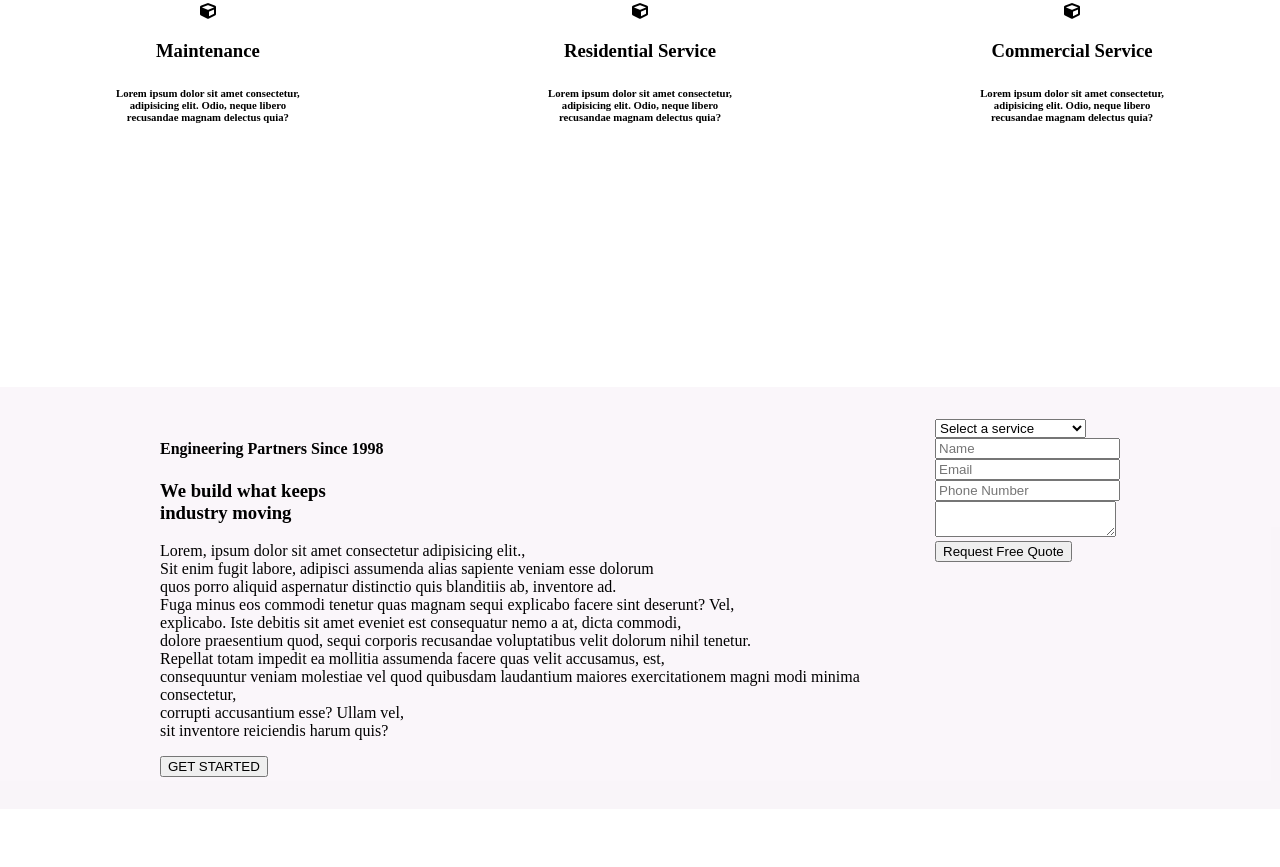
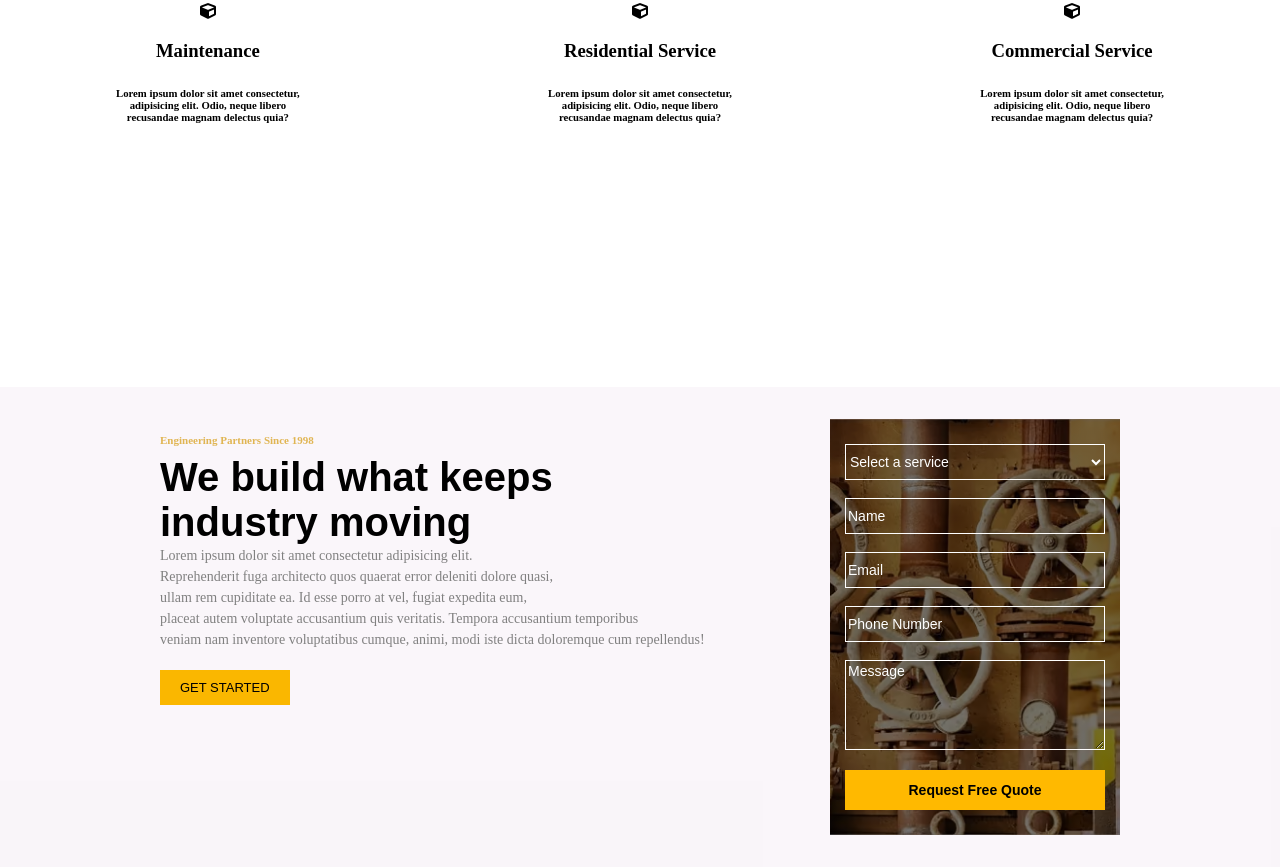
Before and after one commit to tclassic28/htmlcss, a plain HTML site: page index.html in a window 1280 px wide. Shown: the part 998-1865 px from the top of the page. Before the commit the page ends 1807 px from the top, so only its background shows below. Drawn offline with Linux system fonts and the light colour scheme.

Commit message:
now edit

```diff
--- a/index.html
+++ b/index.html
@@ -51,7 +51,7 @@
         <div>
             <h4>Engineering Partners Since 1998</h4>
             <h3>We build what keeps<br> industry moving</h3>
-            <p>Lorem, ipsum dolor sit amet consectetur adipisicing elit.,<br> Sit enim fugit labore, adipisci assumenda alias sapiente veniam esse dolorum<br> quos porro aliquid aspernatur distinctio quis blanditiis ab, inventore ad.<br> Fuga minus eos commodi tenetur quas magnam sequi explicabo facere sint deserunt? Vel,<br> explicabo. Iste debitis sit amet eveniet est consequatur nemo a at, dicta commodi,<br> dolore praesentium quod, sequi corporis recusandae voluptatibus velit dolorum nihil tenetur.<br> Repellat totam impedit ea mollitia assumenda facere quas velit accusamus, est,<br> consequuntur veniam molestiae vel quod quibusdam laudantium maiores exercitationem magni modi minima consectetur,<br> corrupti accusantium esse? Ullam vel,<br> sit inventore reiciendis harum quis?
+            <p>Lorem ipsum dolor sit amet consectetur adipisicing elit.<br> Reprehenderit fuga architecto quos quaerat error deleniti dolore quasi,<br> ullam rem cupiditate ea. Id esse porro at vel, fugiat expedita eum,<br> placeat autem voluptate accusantium quis veritatis. Tempora accusantium temporibus<br> veniam nam inventore voluptatibus cumque, animi, modi iste dicta doloremque cum repellendus!
             </p>
             <button>GET STARTED</button>
         </div>
@@ -67,7 +67,7 @@
                 <input type="text" placeholder="Name"> <br>
                 <input type="email" placeholder="Email"> <br>
                 <input type="text" placeholder="Phone Number"> <br>
-                <textarea name="" id=""></textarea> <br>
+                <textarea placeholder="Message"></textarea> <br>
                 <button type="Submit">Request Free Quote</button>
             </form>
         </div>
--- /dev/null
+++ b/main.css
@@ -0,0 +1,155 @@
+
+* {
+    margin: 0;
+    padding: 0;
+    box-sizing: border-box;
+}
+
+html,
+body {
+    width: 100%;
+    min-height: 100%;
+}
+
+
+.hello {
+    font-size: 9px;
+    font-weight: 600;
+    color: #ffffff;
+    cursor: pointer;
+    border-bottom: 1px solid #6557ff;
+    padding-bottom: 5px;
+}
+
+
+.main-body {
+    min-height: 100vh;
+    font-family: Arial, Helvetica, sans-serif;
+    color: #ffffff;
+    background-image:
+        linear-gradient(
+            rgba(0, 0, 0, 0.72),
+            rgba(0, 0, 0, 0.72)
+        ),
+        url("bannerg.avif");
+    background-size: cover;
+    background-position: center;
+    background-repeat: no-repeat;
+}
+
+.navbar {
+    width: 100%;
+    height: 60px;
+    padding: 0 5%;
+    display: flex;
+    align-items: center;
+    justify-content: space-between;
+}
+
+.logo {
+    width: 70px;
+    height: auto;
+    object-fit: contain;
+}
+
+.navbar ul {
+    list-style: none;
+    display: flex;
+    align-items: center;
+    gap: 28px;
+}
+
+.navbar ul li,
+.hello {
+    font-size: 9px;
+    font-weight: 600;
+    color: #ffffff;
+    cursor: pointer;
+}
+
+.hello {
+    border-bottom: 1px solid #6557ff;
+    padding-bottom: 5px;
+}
+
+.banner {
+    width: 100%;
+    max-width: 520px;
+    margin-left: 30.3%;
+    margin-top: 76px;
+}
+
+.banner h1 {
+    font-size: 50px;
+    font-weight: 400;
+    line-height: 1.1;
+    letter-spacing: -0.6px;
+    color: #ffffff;
+    margin-bottom: 28px;
+}
+
+.banner button {
+    background-color: #6257ff;
+    color: #ffffff;
+    border: none;
+    border-radius: 25px;
+    padding: 9px 18px;
+    font-size: 9px;
+    font-weight: 600;
+    cursor: pointer;
+    transition: background-color 0.3s ease;
+}
+
+.banner button:hover {
+    background-color: #493ce6;
+}
+
+@media (max-width: 768px) {
+    .navbar {
+        padding: 0 5%;
+    }
+
+    .navbar ul {
+        gap: 12px;
+    }
+
+    .navbar ul li,
+    .hello {
+        font-size: 8px;
+    }
+
+    .banner {
+        width: 85%;
+        max-width: 520px;
+        margin: 90px auto 0;
+    }
+
+    .banner h1 {
+        font-size: 100px;
+    }
+}
+
+@media (max-width: 480px) {
+    .navbar {
+        height: auto;
+        padding-top: 20px;
+        flex-wrap: wrap;
+        gap: 20px;
+    }
+
+    .navbar ul {
+        gap: 10px;
+    }
+
+    .navbar ul li {
+        font-size: 9px;
+    }
+
+    .banner {
+        margin-top: 70px;
+    }
+
+    .banner h1 {
+        font-size: 100px;
+    }
+}
--- a/style.css
+++ b/style.css
@@ -69,9 +69,139 @@ body{
     text-align: center;
 }
 
+.hero h6{
+    text-align: center;
+}
+
 .form-section{
     display: flex;
     justify-content: space-between;
     background-color: rgba(238, 226, 238, 0.329);
     padding: 2rem 10rem;
 }
+
+.form-section h4{
+    color: #E0B552;
+    font-size: 11px;
+}
+
+.form-section h3{
+    font-size: 40px;
+    margin: -5px 0 0 0;
+    font-weight: 600;
+    font-family: 'Poppins', sans-serif;
+}
+
+.form-section button{
+    background-color: #FAB700;
+    color: black;
+    border: none;
+    padding: 10px 20px;
+    font-size: 13px;
+    cursor: pointer;
+
+}
+
+.form-section p{
+    font-size: 14px;
+    margin: 0 0 20px 0;
+    line-height: 1.5;
+    color: grey;
+}
+
+
+
+
+
+
+
+
+
+.form-section form {
+    width: 290px;
+    padding: 25px 15px;
+    box-sizing: border-box;
+
+    background-image:
+        linear-gradient(rgba(0, 0, 0, 0.55), rgba(0, 0, 0, 0.55)),
+        url("form-bg.avif");
+
+    background-size: cover;
+    background-position: center;
+    color: white;
+    font-family: Arial, sans-serif;
+}
+
+/* Heading */
+.form-section form h2 {
+    margin: 0 0 12px;
+    padding: 0;
+    text-align: left;
+    font-size: 20px;
+    color: white;
+}
+
+/* Remove excess spacing between fields */
+.form-section form select,
+.form-section form input:not([type="submit"]),
+.form-section form textarea {
+    display: block;
+    width: 100%;
+    box-sizing: border-box;
+
+    margin: 0 !important;
+    margin-bottom: 3px
+    padding: 8px 10px;
+
+    background: transparent !important;
+    color: white;
+    border: 1px solid white;
+    border-radius: 0;
+    box-shadow: none;
+    font-family: inherit;
+    font-size: 14px;
+}
+
+/* Compact field heights */
+.form-section form select,
+.form-section form input:not([type="submit"]) {
+    height: 36px;
+}
+
+/* Dropdown options */
+.form-section form select option {
+    background: #333;
+    color: white;
+}
+
+/* Placeholder text */
+.form-section form input::placeholder,
+.form-section form textarea::placeholder {
+    color: white;
+    opacity: 1;
+}
+
+/* Message box */
+.form-section form textarea {
+    height: 90px;
+    resize: both;
+}
+
+/* Yellow button */
+.form-section form input[type="submit"],
+.form-section form button {
+    display: block;
+    width: 100%;
+    box-sizing: border-box;
+
+    margin: 2px 0 0 !important;
+    padding: 12px 8px;
+
+    background: #ffb900;
+    color: black;
+    border: none;
+    border-radius: 0;
+    font-size: 14px;
+    font-weight: bold;
+    cursor: pointer;
+}
```
Also changed, not shown: main.html (added, +37 -0 lines), banner.avif (added), bannerg.avif (added), form-bg.avif (added), logon.png (added).
